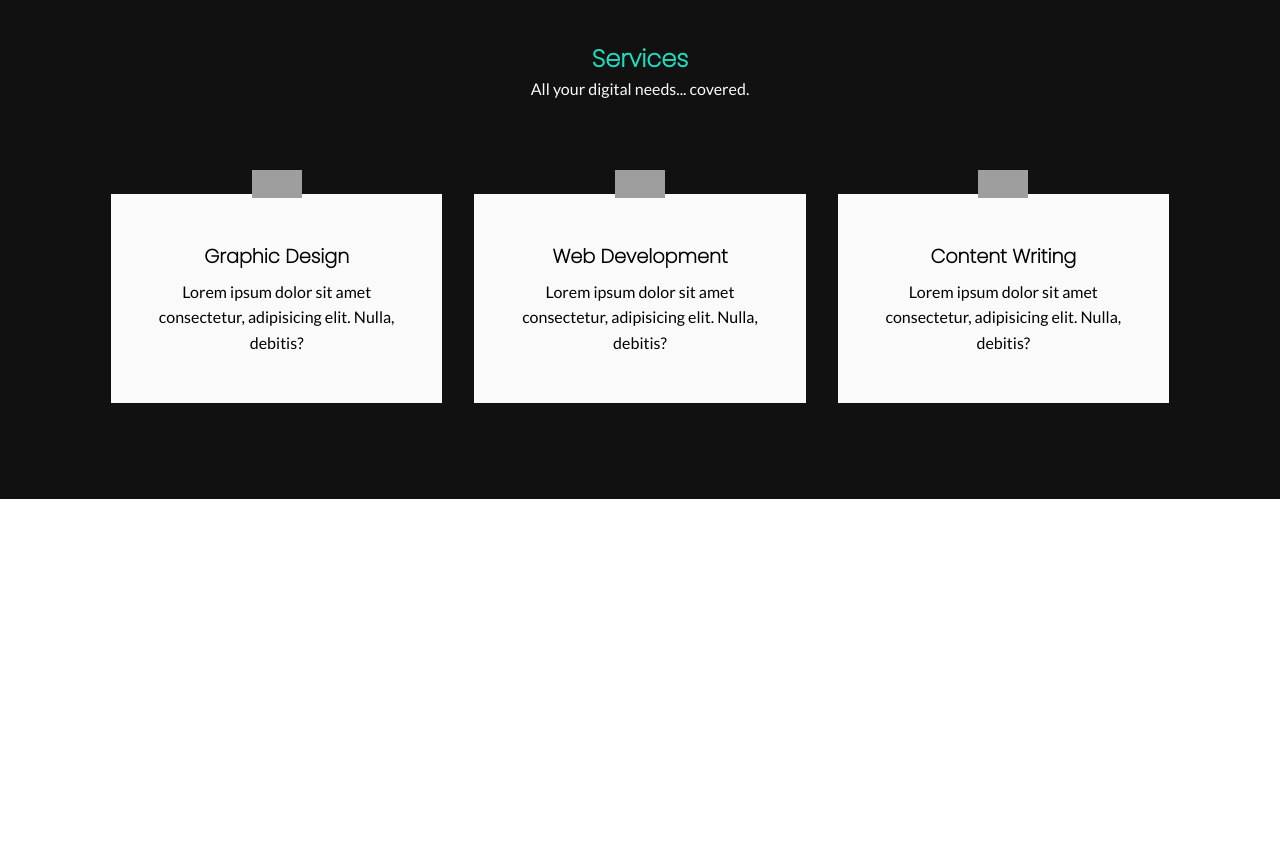
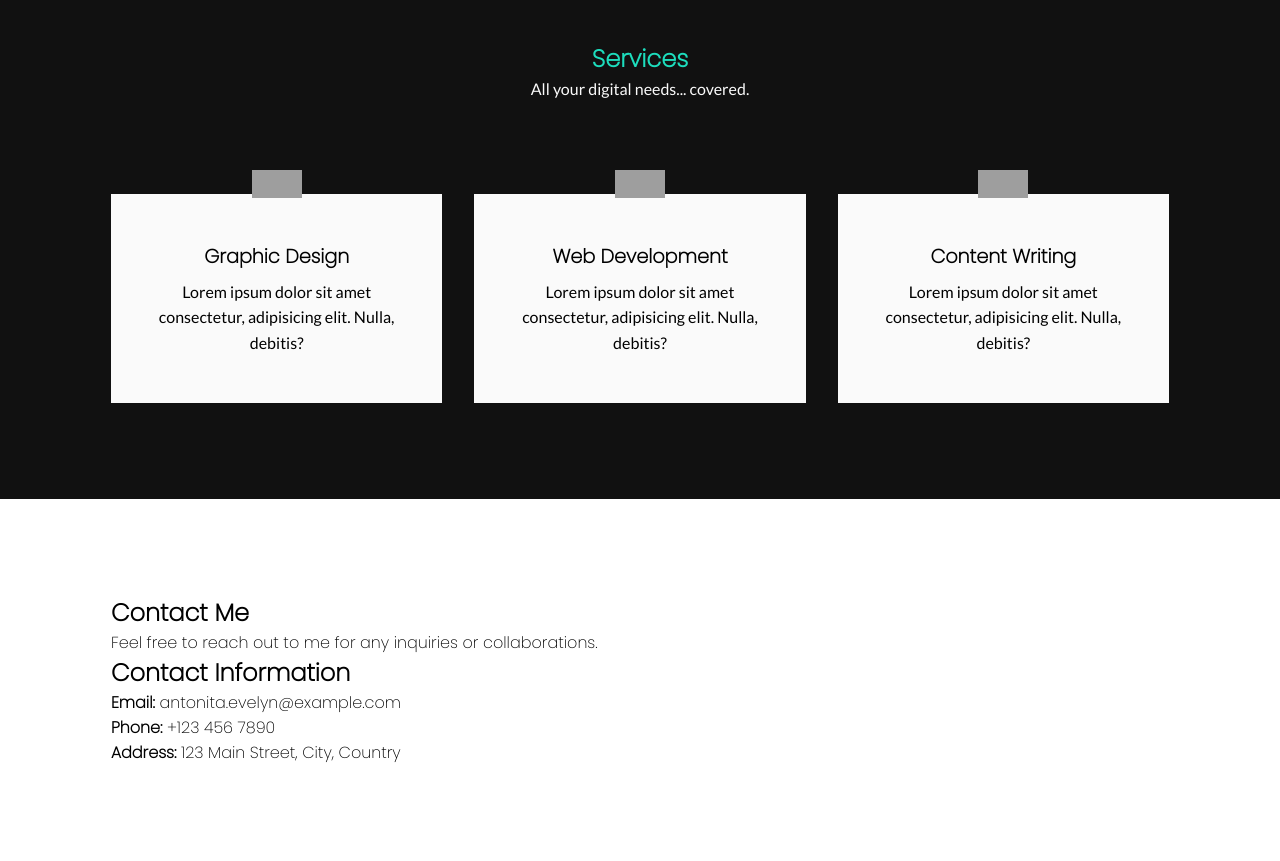
Before and after one commit to AntonitaTheOriginal/Portfolio, a plain HTML site: page index.html in a window 1280 px wide. Shown: the part 1576-2437 px from the top of the page. Before the commit the page ends 2075 px from the top, so only its background shows below. Drawn offline with Linux system fonts and the light colour scheme; grey boxes are pictures that could not be loaded.

Commit message:
Update index.html

```diff
--- a/index.html
+++ b/index.html
@@ -5,8 +5,6 @@
     <meta http-equiv="X-UA-Compatible" content="IE=edge" />
     <meta name="viewport" content="width=device-width, initial-scale=1.0" />
     <link rel="stylesheet" href="style.css">
-    <link rel="preconnect" href="https://fonts.googleapis.com" />
-    <link rel="preconnect" href="https://fonts.gstatic.com" crossorigin />
     <link rel="preconnect" href="https://fonts.googleapis.com" />
     <link rel="preconnect" href="https://fonts.gstatic.com" crossorigin />
     <link href="https://fonts.googleapis.com/css2?family=Lato:wght@100;400;700&family=Poppins:wght@200&display=swap"
@@ -17,7 +15,6 @@
 
 <body>
     <header>
-
         <div class="container">
             <nav class="flex items-centre justify-between">
                 <div class="left flex justfiy-right">
@@ -25,7 +22,9 @@
                     <div> <a href="#">Home</a> <a href="#">About</a> <a href="#">Services</a> <a href="#">Blog</a></li>
                         <a href="#">More</a> </div>
                 </div>
-                <div class="right"> <button class="btn btn-primary">Contact</button> </div>
+                <div class="right">
+                    <a href="#contact" class="btn btn-primary">Contact</a> <!-- Updated button to link to contact section -->
+                </div>
             </nav>
         </div>
         <div class="hero flex items-centre justify-between">
@@ -79,6 +78,7 @@
             </div>
         </div>
     </section>
+
     <section class="services">
         <div class="container">
             <h1 class="services-head">Services</h1>
@@ -112,6 +112,22 @@
         </div>
     </section>
 
+    <!-- Contact Section -->
+    <section id="contact" class="contact"> <!-- Added id for linking -->
+        <div class="container">
+            <h1 class="contact-head">Contact Me</h1>
+            <p>Feel free to reach out to me for any inquiries or collaborations.</p>
+            <div class="contact-info">
+                <div class="contact-details">
+                    <h2>Contact Information</h2>
+                    <p><strong>Email:</strong> antonita.evelyn@example.com</p>
+                    <p><strong>Phone:</strong> +123 456 7890</p>
+                    <p><strong>Address:</strong> 123 Main Street, City, Country</p>
+                </div>
+            </div>
+        </div>
+    </section>
+
 </body>
 
 </html>
```
